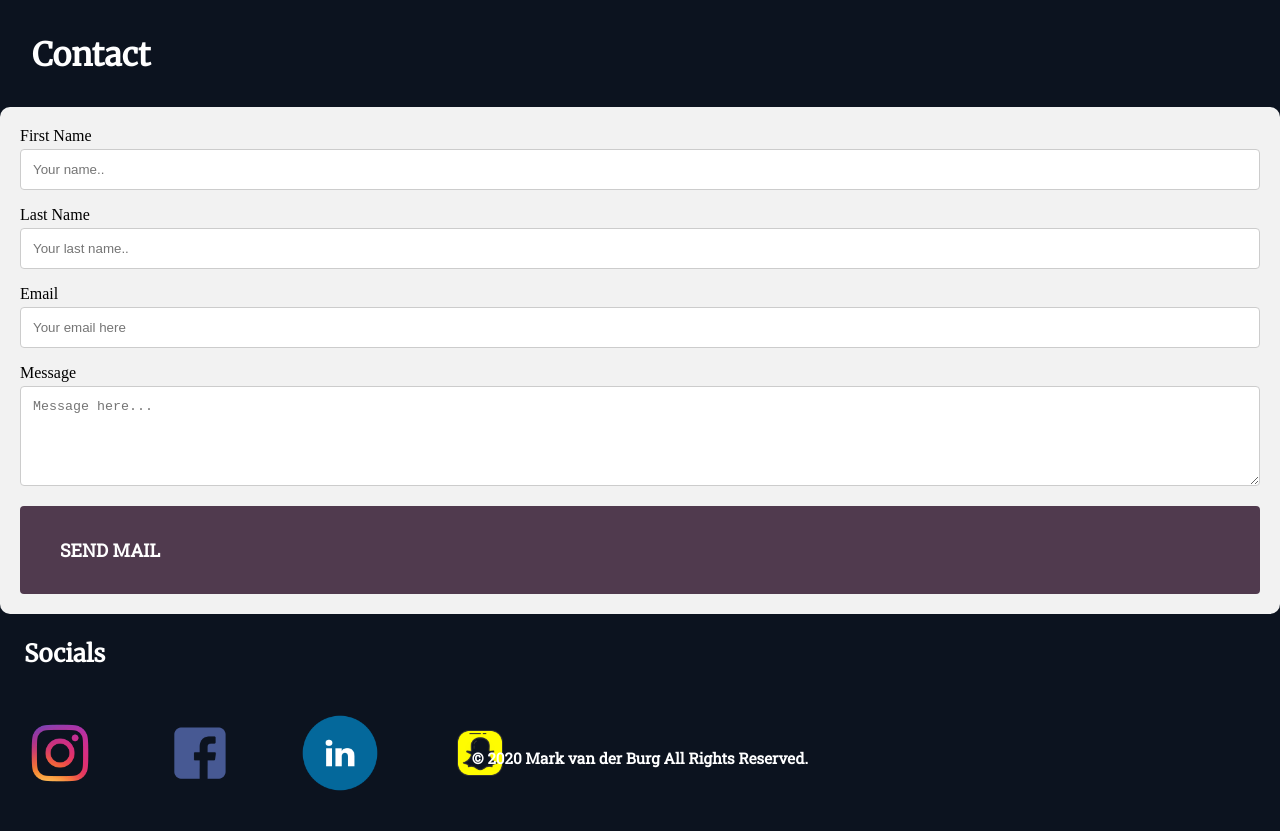
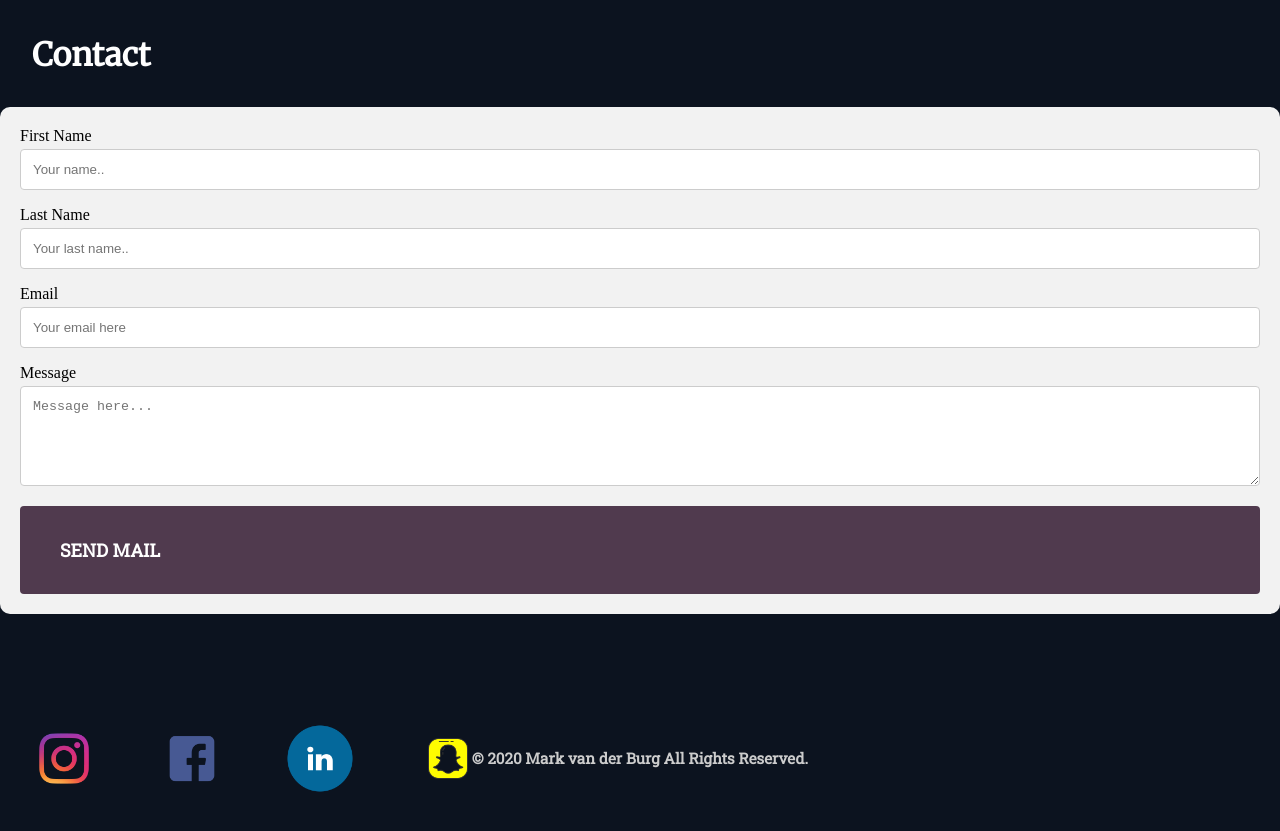
Before and after one commit to Markburg/Frontendprogramming, a plain HTML site: page Portfolio/index.html in a window 1280 px wide. Shown: the part 1952-2783 px from the top of the page. Drawn offline with Linux system fonts and the light colour scheme.

Commit message:
website update

```diff
--- a/Portfolio/index.html
+++ b/Portfolio/index.html
@@ -8,8 +8,9 @@
     <meta name="viewport" content="width=device-width, initial-scale=1.0">
     <title>Mark van der Burg</title>
     <link rel="stylesheet" href="style.css">
-    <link href="https://fonts.googleapis.com/css?family=Roboto+Slab&display=swap" rel="stylesheet"></head>
+    <link href="https://fonts.googleapis.com/css?family=Roboto+Slab&display=swap" rel="stylesheet">
     <link href="https://fonts.googleapis.com/css?family=Merriweather&display=swap" rel="stylesheet">
+</head>
 <body>
     <nav>
     <ul>
@@ -67,17 +68,16 @@
                 <a href="mailto:someone@example.com?Subject=Hello%20again" target="_top">Send Mail</a>
             </div>
             </div>
-        <h2>Socials</h2>
-            <div class="Social">
-            <a href="https://www.instagram.com/mark.vd.b/?hl=nl" target="_blank"> <img src="images/insta.png" alt=""> </a>
-            <a href="https://nl-nl.facebook.com/markie.vanderburg" target="_blank"> <img src="images/facebook.png" alt=""> </a>
-            <a href="https://nl.linkedin.com/in/mark-van-der-burg-57a9a1195/%7Bcountry%3Dus%2C+language%3Den%7D?trk=people-guest_people_search-card" target="_blank"> <img src="images/Linkedin.png" alt=""> </a>
-            <a href="https://www.snapchat.com/add/markieboy223" target="_blank"> <img src="images/snapchat.png" alt=""> </a>
-            </div>
     </div>
     </main>
         <footer>
             <h3>© 2020 Mark van der Burg All Rights Reserved.</h3>
+            <div class="Social">
+                <a href="https://www.instagram.com/mark.vd.b/?hl=nl" target="_blank"> <img src="images/insta.png" alt=""> </a>
+                <a href="https://nl-nl.facebook.com/markie.vanderburg" target="_blank"> <img src="images/facebook.png" alt=""> </a>
+                <a href="https://nl.linkedin.com/in/mark-van-der-burg-57a9a1195/%7Bcountry%3Dus%2C+language%3Den%7D?trk=people-guest_people_search-card" target="_blank"> <img src="images/Linkedin.png" alt=""> </a>
+                <a href="https://www.snapchat.com/add/markieboy223" target="_blank"> <img src="images/snapchat.png" alt=""> </a>
+            </div>
         </footer>
     </div>
 
--- a/Portfolio/style.css
+++ b/Portfolio/style.css
@@ -141,8 +141,10 @@ input[type=text], select, textarea {
     border: solid 6px white;
 }
 .Social {
+    margin-top: -80px;
     display: flex;
     flex-direction: row;
+    width: 40%;
 }
 .Social img {
     width: 80%;
@@ -152,8 +154,7 @@ input[type=text], select, textarea {
 }
 footer {
     margin-top: -300px;
-    background-color: #0C131F ;
-    color: #fff;
+    color: #ccc;
     font-family: 'Roboto Slab', serif;
     text-align: center;
     font-size: 13px;
```
